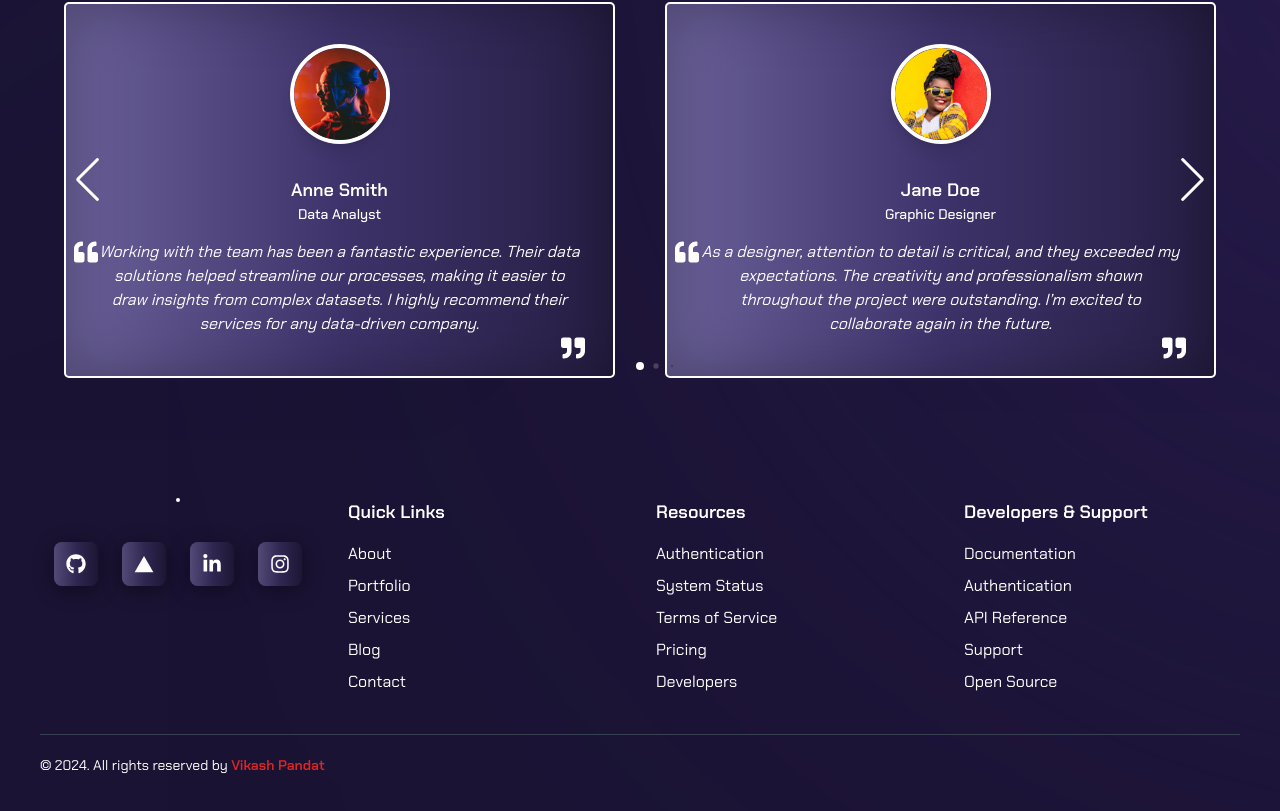
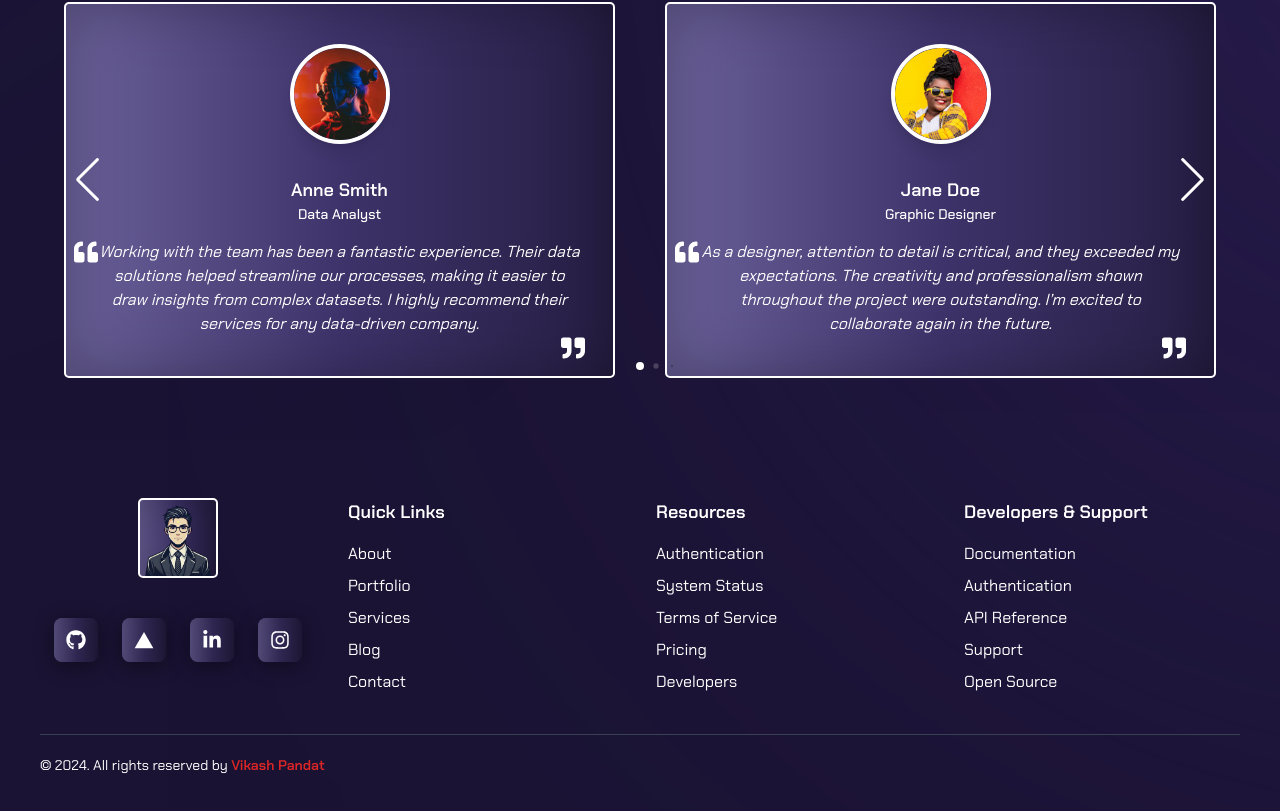
Before and after one commit to vikash0p/vikashPortfolio, a Next.js app: page / in a window 1280 px wide. Shown: the part 1149-1960 px from the top of the page. Built offline with nearby package versions, Linux system fonts and the light colour scheme; a web font is replaced by a local one.

Commit message:
add the footer image

```diff
--- a/components/Footer.js
+++ b/components/Footer.js
@@ -14,7 +14,7 @@ const Footer = () => {
       {/* Footer container */}
       <div className="max-w-screen-xl mx-auto grid grid-cols-1 sm:grid-cols-2 md:grid-cols-3 lg:grid-cols-4 gap-8">
         <div className='w-full flex flex-col items-center gap-10 md:gap-10 lg:5'>
-          <div className="relative w-18 h-18 back2">
+          <div className="relative w-20 h-20 aspect-square back2">
             <Image
               src="/images/vikash.webp"
               alt="avatar"
```
